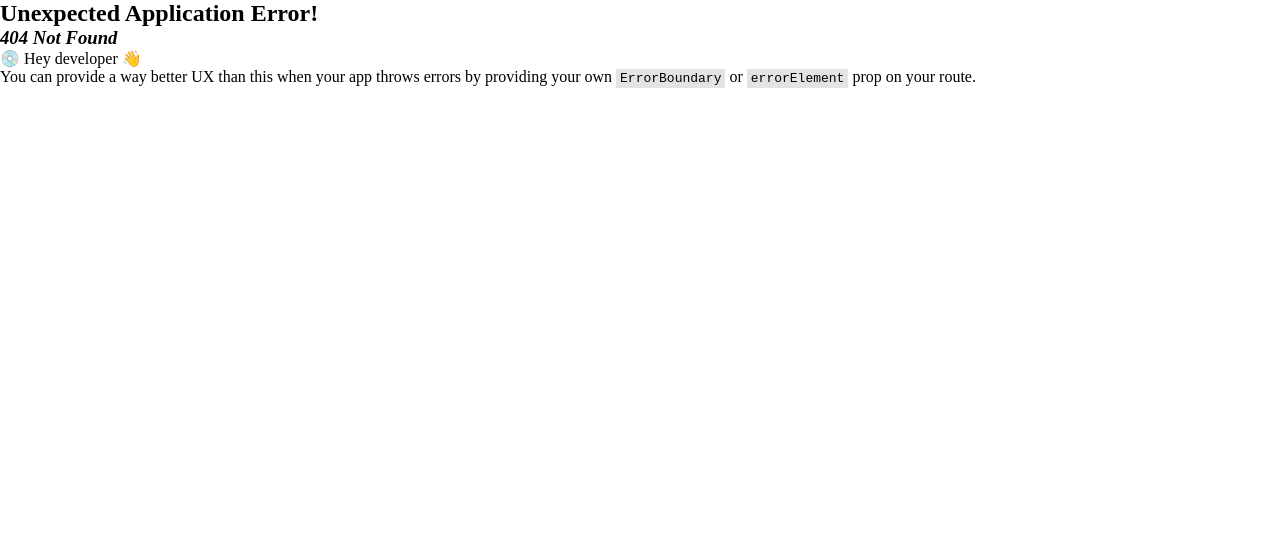
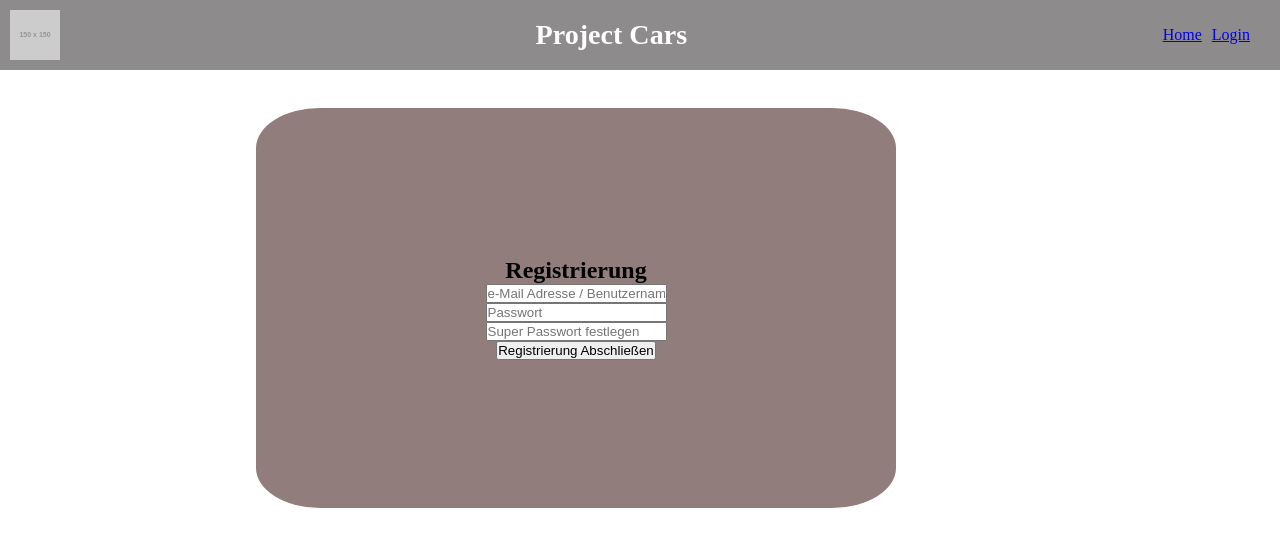
Before and after one commit to xSm1Le/projectcars, a React app: page /register in a window 1280 px wide. Before the commit this address had no page. Shown: the top 546 px of the page. Built offline with nearby package versions, Linux system fonts and the light colour scheme; the HTML template or start-up script is replaced by a standard one.

Commit message:
Login und Register Grundgerüst fertig

```diff
--- a/src/components/Pages/login.jsx
+++ b/src/components/Pages/login.jsx
@@ -2,7 +2,15 @@ import React from 'react';
 import { Navbar } from '../reusables/nav';
 import './login.css';
 
+import { useNavigate } from 'react-router';
+
 export const Login = () => {
+    const navigate = useNavigate();
+
+    const navigateToRegister = () => {
+        navigate('/register');
+    };
+
     return (
         <section>
             <Navbar />
@@ -18,7 +26,8 @@ export const Login = () => {
             </ul>
             <div>
                 <input type="submit" value="Login" />
-                <input type="submit" value="Registrieren" />
+                <input type="submit" value="Passwort vergessen" />
+                <input type="submit" value="Registrieren" onClick={navigateToRegister} />
             </div>
             </div>
 
--- /dev/null
+++ b/src/components/Pages/register.css
@@ -0,0 +1,25 @@
+* {
+    margin: 0;
+    padding: 0;
+    box-sizing: border-box;
+}
+
+.registerPage {
+    display: flex;
+    justify-content: center;
+    align-items: center;
+    flex-direction: column;
+    height: 50vh;
+    width: 50vw;
+    background-color: #927d7d;
+    border: #00000021;
+    border-radius: 10%;
+    margin-left: 20%;
+    margin-right: 20%;
+    margin-top: 3%;
+    margin-bottom: 3%;
+}
+
+ul {
+    list-style: none;
+}
--- /dev/null
+++ b/src/components/Pages/register.jsx
@@ -0,0 +1,29 @@
+import React from 'react';
+import { Navbar } from '../reusables/nav';
+import './register.css';
+
+
+export const Register = () => {
+    return (
+        <section>
+            <Navbar />
+            <div className="registerPage">
+                <h1>Registrierung</h1>
+                <ul>
+                    <li>
+                        <input type="email" placeholder="e-Mail Adresse / Benutzername" />
+                    </li>
+                    <li>
+                        <input type="password" minLength="8" placeholder="Passwort" />
+                    </li>
+                    <li>
+                        <input type="password" minLength="12" placeholder="Super Passwort festlegen" />
+                    </li>
+                </ul>
+                <div>
+                    <input type="submit" value="Registrierung Abschließen" />
+                </div>
+            </div>
+        </section>
+    )
+}
--- a/src/components/global/router.jsx
+++ b/src/components/global/router.jsx
@@ -4,6 +4,7 @@ import App from "../../App.jsx";
 //* Alle Router
 import { Landingpage } from "../Pages/landingpage";
 import { Login } from "../Pages/login.jsx";
+import { Register } from "../Pages/register.jsx";
 
 
 
@@ -20,6 +21,10 @@ export const router = createBrowserRouter([
                 path: "login",
                 element: <Login />
             },
+            {
+                path: "register",
+                element: <Register />
+            },
         ],
     },
 ]);
```
